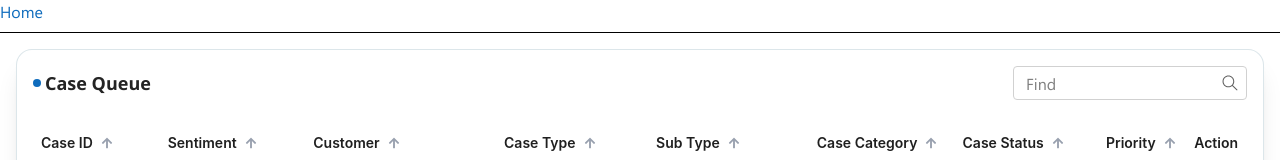
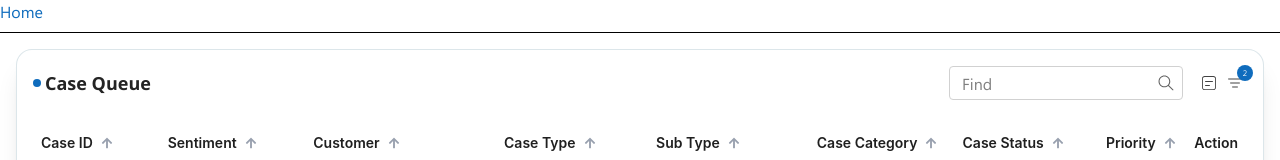
Before and after one commit to salmancrc/Bionics-JJ, a React (Vite) app: page / in a window 1280 px wide. Shown: the top 160 px of the page. Built offline with nearby package versions, Linux system fonts and the light colour scheme.

Commit message:
Add Card and Filter icons to CaseQueuePage; update layout and styling

```diff
--- a/src/pages/CaseQueuePage.tsx
+++ b/src/pages/CaseQueuePage.tsx
@@ -3,21 +3,41 @@ import { Input } from '../components/ui/Input';
 import SearchBar from '../components/ui/search';
 import CaseQueueTable from '../components/CaseTable';
 import RoundedCard from '../components/ui/roundedCard';
+import CardIcon from '../assets/icons/card-icon.svg?react';
+import FilterIcon from '../assets/icons/filter-icon.svg?react';
+
+const filterCount = 2;
 
 const CaseQueuePage = () => (
-  <RoundedCard className="p-4 m-5">
+  <RoundedCard className="p-4 m-4">
     <div className='flex justify-between'>
       <div className="flex items-center">
         <span className="inline-block w-2 h-2 rounded-full bg-blue-500 mr-1"></span>
-        <h3 className="text-lg font-bold text-gray-500">Case Queue</h3>
+        <h1 className="text-lg font-bold text-gray-500">Case Queue</h1>
       </div>
 
+      <div className='flex'>
         <SearchBar
           placeholder="Find"
           onChange={(value) => {
             console.log(value);
           }}
         />
+        <span className='flex gap-1 items-center ml-4'>
+          <button type="button" aria-label="Card View" className='cursor-pointer'>
+            <CardIcon />
+          </button>
+          <button type="button" aria-label={`Filter (${filterCount})`} className="relative cursor-pointer">
+            <FilterIcon className="" />
+            <span
+              className="absolute -top-1.5 -right-1.5 flex items-center justify-center w-4 h-4 rounded-full bg-blue-500 text-white text-[8px]"
+              aria-hidden="true"
+            >
+              {filterCount}
+            </span>
+          </button>
+        </span>
+      </div>
     </div>
 
     <div className='pt-6 '>
```
Also changed, not shown: src/assets/icons/card-icon.svg (added), src/assets/icons/filter-icon.svg (added). Lines whose indentation alone changed are shown as unchanged.
